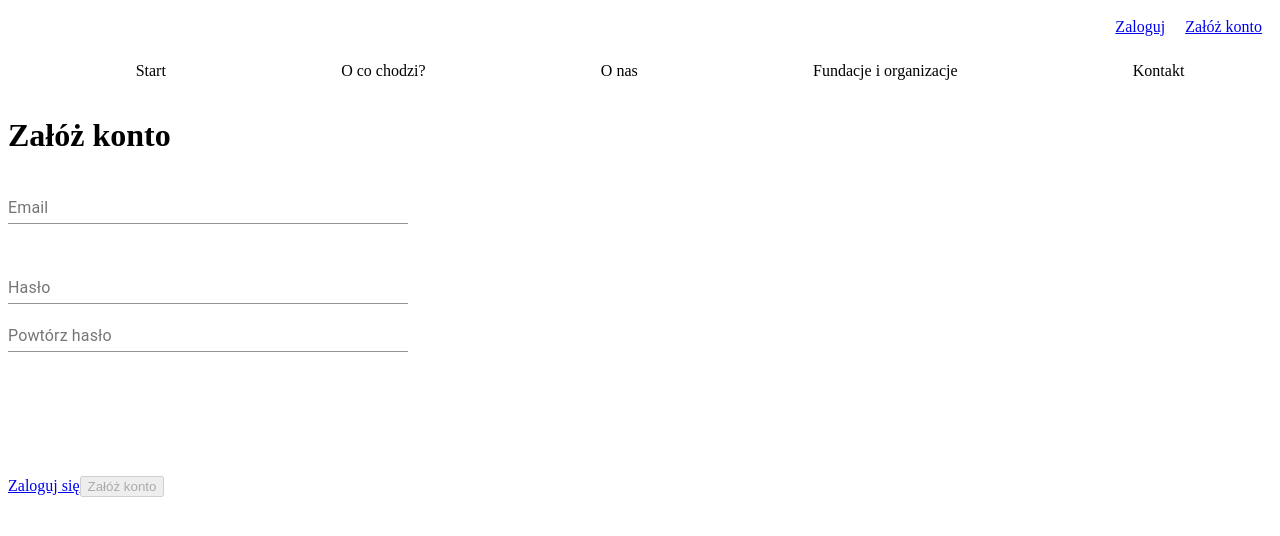
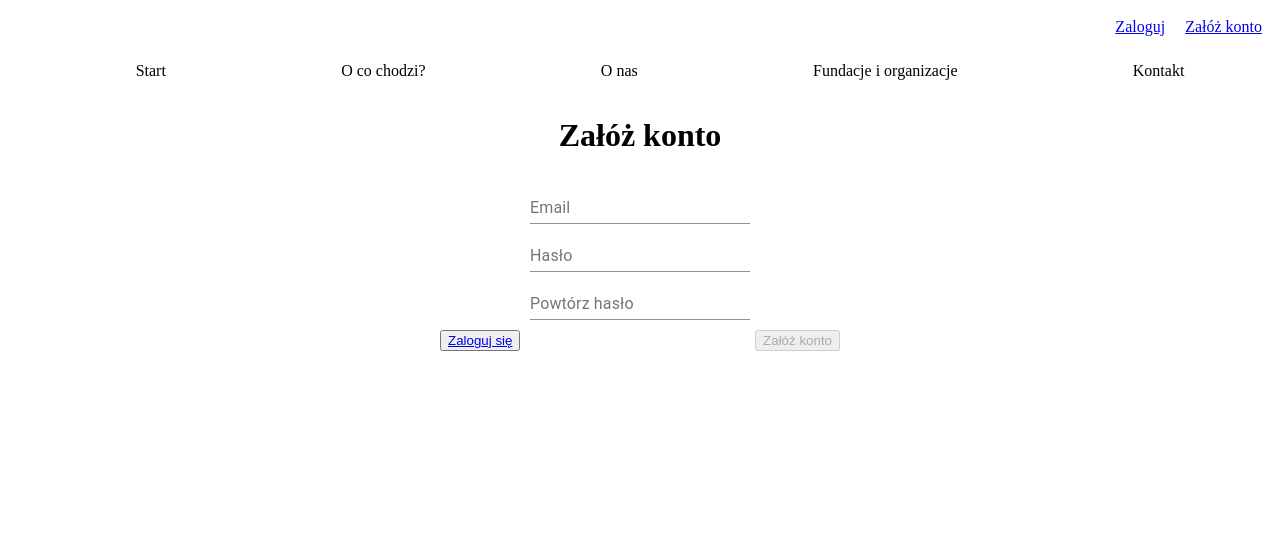
Before and after one commit to Franc91/Oddam_w_dobre_rece, a React (Create React App) app: page /#/rejestracja in a window 1280 px wide. Shown: the top 536 px of the page. Built offline with nearby package versions, Linux system fonts and the light colour scheme; no server answers.

Commit message:
poprawki w login i register

```diff
--- a/src/components/Home/Menu/Menu.js
+++ b/src/components/Home/Menu/Menu.js
@@ -3,7 +3,7 @@ import { Link } from 'react-scroll'
 
 export const Menu = () => {
     return (
-        <div>
+        <div >
             <ul style={{display:'flex', flexDirection:'row', alignItems: 'center', justifyContent: 'space-around'}}>
                 <Link
                 activeClass = 'active'
--- a/src/components/Login/Login.js
+++ b/src/components/Login/Login.js
@@ -8,17 +8,46 @@ import { useHistory, Link } from 'react-router-dom'
 import { UserAuthContext } from '../../contexts/UserAuthContext';
 
 const useStyles = createUseStyles({
+    container:{
+        display: 'flex',
+        flexDirection: 'column',
+        alignItems:'center',
+        justifyContent:'center',
+    },
+
     login__form: {
         display: 'flex',
         flexDirection: 'column',
-        width: 400,
-        height: 250
+        alignItems:'center',
+        width: '400px'
     },
     login:{
         display: 'flex',
         flexDirection: 'column',
-        alignItem: 'center',
-        justfiyContent: 'center'
+        alignItems: 'center',
+        justifyContent: 'center',
+        width: 400,
+        // '&__decoration':{
+        //     background:{
+        //         image: 'url(../../../../assets/Decoration.svg)'
+        //     },
+        //     height: 40,
+        //     width: '100%'
+        // }
+    },
+    login__decoration:{
+        background:{
+            image: 'url(../../../../assets/Decoration.svg)'
+        },
+        height: 40,
+        width: 250
+    },
+    login__control:{
+        display:'flex',
+        flexDirection:'row',
+        alignItems:'center',
+        justifyContent: 'space-between',
+        marginTop: 10
     }
 })
 
@@ -73,13 +102,13 @@ const Login = () => {
                 <Nav />
                 <Menu />
             </div>
+            <div className={classes.container}>
                 <div className={classes.login} >
                     <h1>Zaloguj się</h1>
-                <div className="decoration"></div>
+                    <div className={classes.login__decoration}></div>
                     <form
-                className={classes.login__form}
                     onSubmit={handleOnSubmit}>
-                    <div>
+                        <div className={classes.login__form}>
                             { state.fireError ? <div>{state.fireError}</div> : null}
                             <TextField
                             className='login__form--email'
@@ -90,7 +119,9 @@ const Login = () => {
                             value={state.email}
                             onChange={handleOnChange}
                             />
-                        <p>{state.error.email && "Email powinien zawierać co najmniej 3 znaki oraz @"}</p>
+                            {(state.error.email)?
+                            <p>Email powinien zawierać co najmniej 3 znaki oraz @</p>
+                            : null}
                             <TextField
                             className='login__form--password'
                             name='password'
@@ -99,11 +130,14 @@ const Login = () => {
                             value={state.password}
                             onChange={handleOnChange}
                             />
-                        <p>{state.error.password && "Hasło powinno zawierać min 5 znaków "}</p>
+                            {
+                            (state.error.password) &&<p>Hasło powinno zawierać min 5 znaków</p>
+                            }
                         </div>
-
-                    <div>
+                        <div className={classes.login__control}>
+                            <button>
                                 <Link to='/rejestracja'>Załóż konto</Link>
+                            </button>
                             <button
                             type='submit'
                             className='login__btn'
@@ -111,6 +145,7 @@ const Login = () => {
                         </div>
                     </form>
                 </div>
+            </div>
         </>
     )
 }
--- a/src/components/Register/Register.js
+++ b/src/components/Register/Register.js
@@ -8,17 +8,34 @@ import { UserAuthContext } from '../../contexts/UserAuthContext'
 import { createUseStyles } from 'react-jss'
 
 const useStyles = createUseStyles({
+    container:{
+        display: 'flex',
+        flexDirection: 'column',
+        alignItems:'center',
+        justifyContent:'center',
+    },
     register__form: {
         display: 'flex',
         flexDirection: 'column',
-        width: 400,
-        height: 300
+        alignItems: 'center',
+        justifyContent: 'center',
+        width: 400
+    },
+    register__control:{
+        display:'flex',
+        flexDirection:'row',
+        alignItems:'center',
+        justifyContent: 'space-between',
+        marginTop: 10
     },
     register:{
         display: 'flex',
         flexDirection: 'column',
-        alignItem: 'center',
-        justfiyContent: 'center'
+        alignItems: 'center',
+        justifyContent: 'center'
+    },
+    alert:{
+        color:'red'
     }
 })
 
@@ -78,9 +95,8 @@ const Register = () => {
                 <Nav />
                 <Menu />
             </div>
-            <div
-            className={classes.register}
-             >
+            <div className={classes.container}>
+                <div className={classes.register}>
                     <h1>Załóż konto</h1>
                     <div className="decoration"></div>
                     <form
@@ -96,11 +112,9 @@ const Register = () => {
                             value={state.email}
                             onChange={handleOnChange}
                             />
-                        <p>
                             {
-                                (!mailErr && state.email.length)? "Email powinien zawierać co najmniej 3 znaki oraz @": null
+                                (!mailErr && state.email.length)? <p className={classes.alert}>Email powinien zawierać co najmniej 3 znaki oraz @</p>: null
                             }
-                         </p>
                             <TextField
                             className='login__form--password'
                             name='password'
@@ -117,15 +131,15 @@ const Register = () => {
                             value={state.rePassword}
                             onChange={handleOnChange}
                             />
-                        <p>
                             {
-                                (!passErr && state.password.length)? "Hasła nie są takie same lub hasło zawiera mniej niż 5 znaków": null
+                                (!passErr && state.password.length)? <p className={classes.alert}>Hasła nie są   takie same lub hasło zawiera mniej niż 5 znaków</p>: null
                             }
-                        </p>
                         </div>
 
-                    <div>
+                        <div className={classes.register__control}>
+                            <button>
                                 <Link to='/logowanie'>Zaloguj się</Link>
+                            </button>
                             <button
                             type='submit'
                             disabled={logBtn}
@@ -134,6 +148,7 @@ const Register = () => {
                         </div>
                     </form>
                 </div>
+            </div>
         </>
     )
 }
```
Lines whose indentation alone changed are shown as unchanged.
